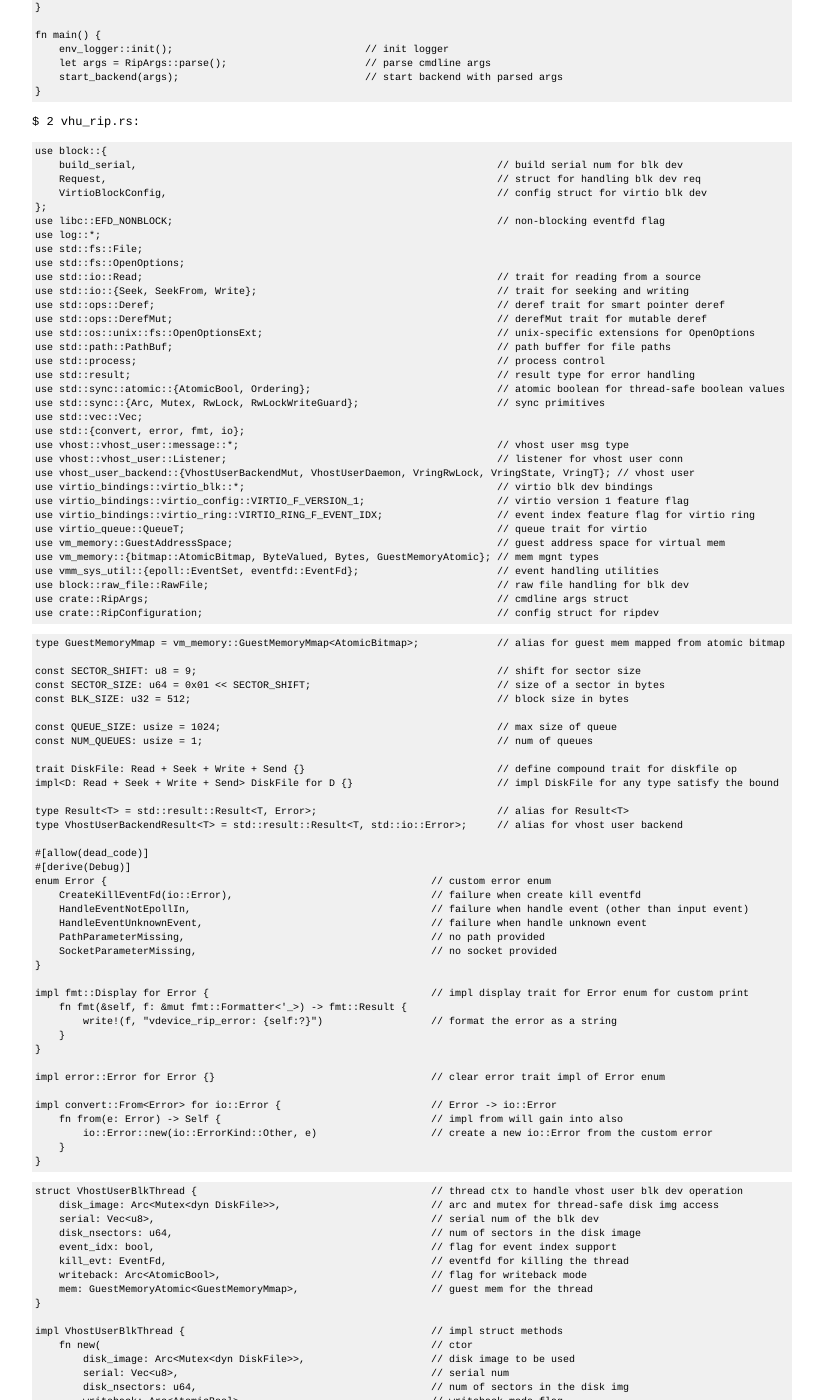
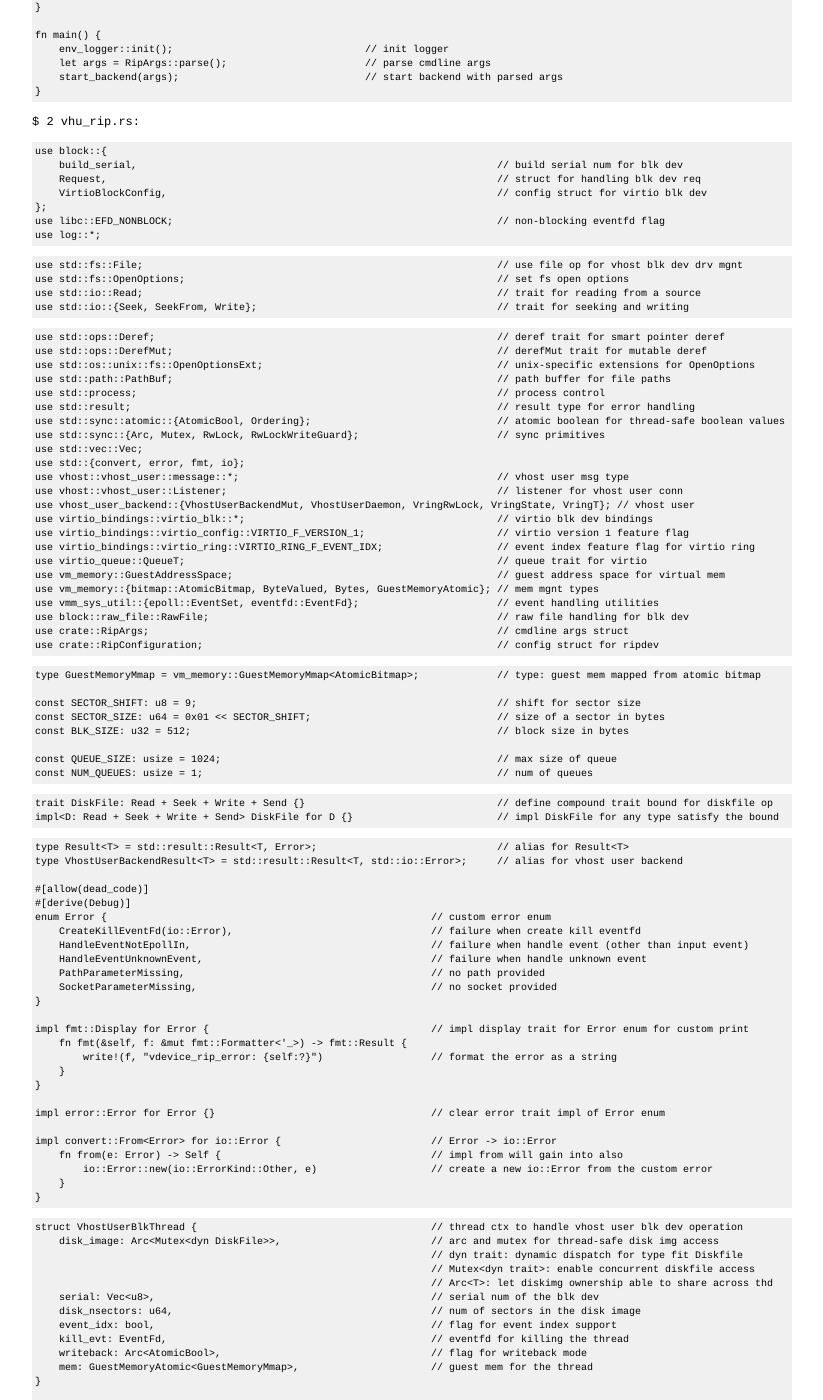
Before and after one commit to amnesiiac/amnesiiac.github.io, a Jekyll site: the page built from _posts/2024-10-31-linux-virtio-usecase-rip-device.md, in a window 1280 px wide and 1400 px high, scrolled down 648 px. Shown: the whole window, without its empty margins (228-1051 px from the left). Built offline with Jekyll 4.4.1, drawn with Linux system fonts in a browser that asks for light colours; some of the changed text lies outside the part shown.

Commit message:
update posts

````diff
--- a/_posts/2024-10-31-linux-virtio-usecase-rip-device.md
+++ b/_posts/2024-10-31-linux-virtio-usecase-rip-device.md
@@ -66,10 +66,16 @@ use block::{
 };
 use libc::EFD_NONBLOCK;                                                      // non-blocking eventfd flag
 use log::*;
-use std::fs::File;
-use std::fs::OpenOptions;
+```
+
+```text
+use std::fs::File;                                                           // use file op for vhost blk dev drv mgnt
+use std::fs::OpenOptions;                                                    // set fs open options
 use std::io::Read;                                                           // trait for reading from a source
 use std::io::{Seek, SeekFrom, Write};                                        // trait for seeking and writing
+```
+
+```text
 use std::ops::Deref;                                                         // deref trait for smart pointer deref
 use std::ops::DerefMut;                                                      // derefMut trait for mutable deref
 use std::os::unix::fs::OpenOptionsExt;                                       // unix-specific extensions for OpenOptions
@@ -96,7 +102,7 @@ use crate::RipConfiguration;                                                 //
 ```
 
 ```text
-type GuestMemoryMmap = vm_memory::GuestMemoryMmap<AtomicBitmap>;             // alias for guest mem mapped from atomic bitmap
+type GuestMemoryMmap = vm_memory::GuestMemoryMmap<AtomicBitmap>;             // type: guest mem mapped from atomic bitmap
 
 const SECTOR_SHIFT: u8 = 9;                                                  // shift for sector size
 const SECTOR_SIZE: u64 = 0x01 << SECTOR_SHIFT;                               // size of a sector in bytes
@@ -104,10 +110,14 @@ const BLK_SIZE: u32 = 512;                                                   //
 
 const QUEUE_SIZE: usize = 1024;                                              // max size of queue
 const NUM_QUEUES: usize = 1;                                                 // num of queues
+```
 
-trait DiskFile: Read + Seek + Write + Send {}                                // define compound trait for diskfile op
+```text
+trait DiskFile: Read + Seek + Write + Send {}                                // define compound trait bound for diskfile op
 impl<D: Read + Seek + Write + Send> DiskFile for D {}                        // impl DiskFile for any type satisfy the bound
+```
 
+```text
 type Result<T> = std::result::Result<T, Error>;                              // alias for Result<T>
 type VhostUserBackendResult<T> = std::result::Result<T, std::io::Error>;     // alias for vhost user backend
 
@@ -139,6 +149,9 @@ impl convert::From<Error> for io::Error {                         // Error -> io
 ```text
 struct VhostUserBlkThread {                                       // thread ctx to handle vhost user blk dev operation
     disk_image: Arc<Mutex<dyn DiskFile>>,                         // arc and mutex for thread-safe disk img access
+                                                                  // dyn trait: dynamic dispatch for type fit Diskfile
+                                                                  // Mutex<dyn trait>: enable concurrent diskfile access
+                                                                  // Arc<T>: let diskimg ownership able to share across thd
     serial: Vec<u8>,                                              // serial num of the blk dev
     disk_nsectors: u64,                                           // num of sectors in the disk image
     event_idx: bool,                                              // flag for event index support
@@ -147,13 +160,13 @@ struct VhostUserBlkThread {                                       // thread ctx
     mem: GuestMemoryAtomic<GuestMemoryMmap>,                      // guest mem for the thread
 }
 
-impl VhostUserBlkThread {                                         // impl struct methods
-    fn new(                                                       // ctor
-        disk_image: Arc<Mutex<dyn DiskFile>>,                     // disk image to be used
-        serial: Vec<u8>,                                          // serial num
-        disk_nsectors: u64,                                       // num of sectors in the disk img
-        writeback: Arc<AtomicBool>,                               // writeback mode flag
-        mem: GuestMemoryAtomic<GuestMemoryMmap>,                  // guest mem
+impl VhostUserBlkThread {                                                             // vhost-user thread methods
+    fn new(                                                                           // 1 ctor
+        disk_image: Arc<Mutex<dyn DiskFile>>,                                         // disk image to be used
+        serial: Vec<u8>,                                                              // serial num
+        disk_nsectors: u64,                                                           // num of sectors in the disk img
+        writeback: Arc<AtomicBool>,                                                   // writeback mode flag
+        mem: GuestMemoryAtomic<GuestMemoryMmap>,                                      // guest mem
     ) -> Result<Self> {
         Ok(VhostUserBlkThread {
             disk_image,
@@ -263,7 +276,7 @@ impl VhostUserBlkBackend {                                            // vhost u
         let image = Arc::new(Mutex::new(raw_img)) as Arc<Mutex<dyn DiskFile>>; // wrap the raw image in Arc and Mutex
 
         let nsectors = (image.lock().unwrap().seek(SeekFrom::End(0)).unwrap()) / SECTOR_SIZE; // num of sectors in disk img
-        let config = VirtioBlockConfig {                              // create the virtio blk config
+        let config = VirtioBlockConfig {                              // init virtio blk config
             capacity: nsectors,                                       // set the capacity to the num of sectors
             blk_size: BLK_SIZE,                                       // set the block size
             size_max: 65535,                                          // max size for a single i/o operation
````
Also changed, not shown: other parts of _posts/2024-10-31-linux-virtio-usecase-rip-device.md (+3 -1 lines), _posts/2022-10-21-dind-dood.md (+12 -0 lines), _posts/2025-01-02-reverse-ssh-tunnel.md (+1 -0 lines), _posts/2025-05-21-python-tail-f.md (added, +94 -0 lines), _posts/2025-05-21-ssh-error-man-in-the-middle.md (added, +88 -0 lines).
